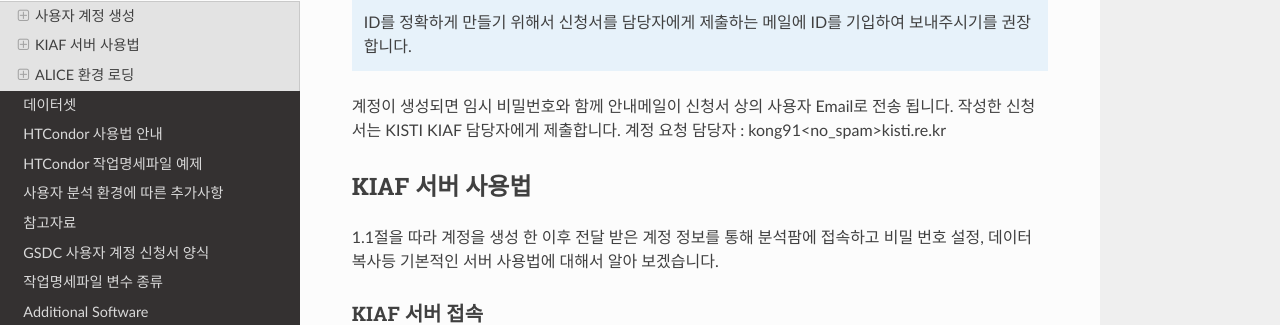
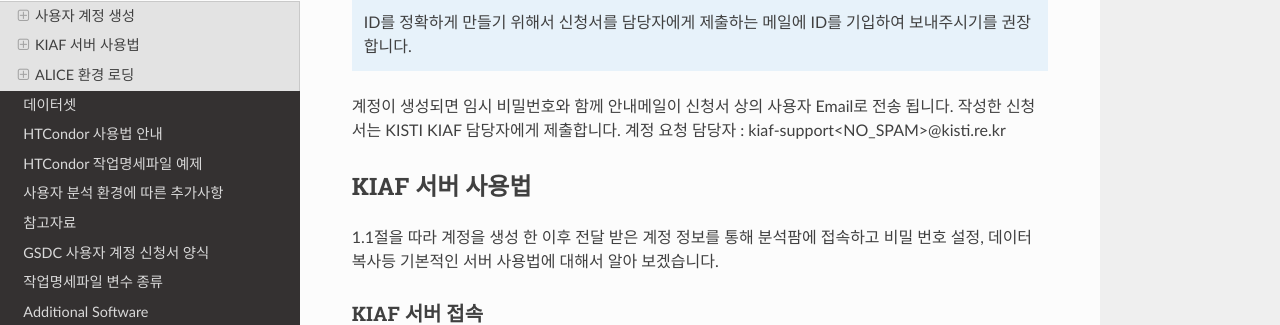
Before and after one commit to andiri/kiaf, a Sphinx documentation site: the page built from docs/source/usage.rst, in a window 1280 px wide and 900 px high, scrolled down 389 px. Shown: the part 161-486 px from the top of the window. Built offline with Sphinx 7.4.7 and the Read the Docs theme 2.0.0, drawn with Linux system fonts in a browser that asks for light colours.

Commit message:
Update usage.rst

```diff
--- a/docs/source/usage.rst
+++ b/docs/source/usage.rst
@@ -23,7 +23,7 @@
 
 계정이 생성되면 임시 비밀번호와 함께 안내메일이 신청서 상의 사용자 Email로 전송 됩니다.
 작성한 신청서는 KISTI KIAF 담당자에게 제출합니다.
-계정 요청 담당자 : kong91<no_spam>kisti.re.kr
+계정 요청 담당자 : kiaf-support<NO_SPAM>@kisti.re.kr
 
 
 KIAF 서버 사용법
@@ -152,7 +152,11 @@
 
 ``kiafenv`` 명령어는 기본적으로 ALICE 환경을 로드하지만 옵션으로 ``-t`` 또는 ``--token`` 과 ``-p`` 또는 ``--pod`` 가 존재하며, t옵션은 Alien token을 발급하고 p옵션은 PoD 환경을 로드합니다.
 또한 ``-h`` 또는 ``--help`` 옵션을 입력하여 도움말을 출력하는것도 가능합니다.
-**모든 옵션은 동시에 사용이 가능합니다.**
+
+.. tip::
+
+   모든 옵션은 동시에 사용이 가능합니다.
+
 옵션을 통해 사용하는 token과 PoD에 관해서는 각각 :ref:`alientoken` 절과 :ref:`proofusage` 절에서 설명합니다.
 
 .. code-block:: console
```
